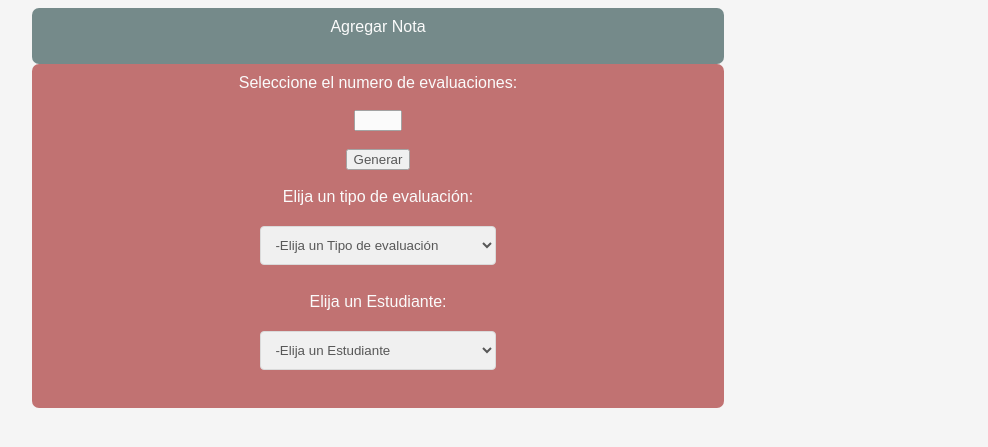
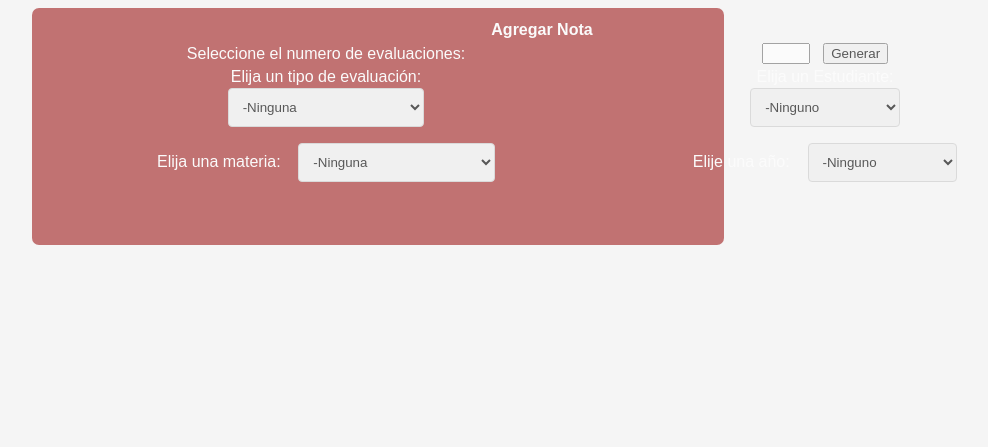
Before and after one commit to hopechan/RankingOportunidades, a PHP site: page /vista/agregarNota.php in a window 1360 px wide. Shown: the top 447 px of the page, without its empty margins (312-1300 px from the left). Run offline with PHP 8.4, Linux system fonts and the light colour scheme; data comes from the database, SQL or seed files in the repository; tables that the repository leaves empty hold one stand-in row (values such as "Sample post").

Commit message:
archivo recuperado :'v

```diff
--- a/vista/agregarNota.php
+++ b/vista/agregarNota.php
@@ -8,18 +8,28 @@
     <link rel="stylesheet" href="./css/style.css">
 </head>
 <body>
-    <header>
-        Agregar Nota <br><br>
-    </header>
     <article>
-        <form method="post">
-
-            Seleccione el numero de evaluaciones: <br><br>
-            <input type="number" name="Evaluaciones" min="1" max="5"> <br><br>
-            <input type="submit" value="Generar" name="gen"><br><br>
-            Elija un tipo de evaluación:  <br><br>
-            <select name="cmbTipo">
-                <option value="A">-Elija un Tipo de evaluación</option>
+        <table width="1000px">
+            <tr>
+                <th colspan="4">
+                    Agregar Nota
+                </th>
+            </tr>
+            <tr>
+                <td colspan="2">
+                <form method="post" class="estilo">
+                    Seleccione el numero de evaluaciones:
+                </td>
+                <td>
+                    <input type="number" name="Evaluaciones" min="1" max="4"> &nbsp;
+                    <input type="submit" value="Generar" name="gen">
+                </td>
+            </tr>
+            <tr>
+                <td colspan="2">
+                    Elija un tipo de evaluación:  <br>
+                    <select name="cmbTipo" class="estilo">
+                        <option value="A">-Ninguna</option>
                         <?php
                             require_once("../controlador/controladorTipo.php");
                             $ct = new ControladorTipo();
@@ -28,10 +38,12 @@
                             echo "<option value='".$tipos[$e]->getIdTipo()."'>".$tipos[$e]->getTipo()."</option><br><br>";
                             }
                         ?>
-            </select><br><br>
-            Elija un Estudiante: <br><br>
-            <select name="cmbEstudiante">
-                    <option value="E">-Elija un Estudiante</option>
+                    </select>
+                </td>
+                <td colspan="2">
+                    Elija un Estudiante:<br>
+                        <select name="cmbEstudiante" class="estilo">
+                                <option value="E">-Ninguno</option>
                                 <?php
                                     require_once("../controlador/controladorEstudiante.php");
                                     $ce = new ControladorEst();
@@ -40,20 +52,51 @@
                                         echo "<option value='".$estudiantes[$i]->getIdEstudiante()."'>".$estudiantes[$i]->getNombre()." ".$estudiantes[$i]->getApellidos()."</option><br>";
                                     }
                                 ?>
-            </select><br><br>
-
+                        </select>
+                </td>
+            </tr>
+            <tr>
+                <td colspan="2">
+                    Elija una materia: &nbsp;&nbsp;
+                    <select name="cmbMateria">
+                        <option value="M">-Ninguna</option>
+                        <?php
+                            require_once("../controlador/controladorMate.php");
+                            $cm = new controladorMate();
+                            $materia = $cm->ObtenerMateria();
+                            for ($mat=0; $mat < sizeof($materia) ; $mat++) {
+                               echo "<option value='" . $materia[$mat]->getIdMateria() . "'>" . $materia[$mat]->getMateria() . "</option>";
+                            }
+                        ?>
+                    </select>
+                </td>
+                <td colspan="2">
+                    Elije una año: &nbsp;&nbsp;
+                    <select name="cmbAnio">
+                        <option value="N">-Ninguno</option>
+                        <option value="1">Year 1</option>
+                        <option value="2">Year 2</option>
+                        <option value="3">Year 3</option>
+                    </select>
+                </td>
+            </tr>
+            <tr>
+                <td colspan="4">
                     <?php
                         if (isset($_POST['gen'])) {
                             $evaluaciones = $_POST['Evaluaciones'];
                         for ($a=0; $a < $evaluaciones; $a++) {
-                    echo "Nota " . ($a+1) . "<br><br>";
-                    echo "<input type='number' name='notas[]' min='1' max='10'><br><br>";
+                            echo "Nota " . ($a+1) . "&nbsp;&nbsp;";
+                            echo "<input type='number' name='notas[]' min='1' max='10'>&nbsp;&nbsp;";
                         }
                         echo "<input type='submit' value='Ok' name='save'><br><br>";
                         echo " <input type='hidden' name='valores' value='" . $evaluaciones . "'>";
                         }
                     ?>
+                </td>
+            </tr>
             </form>
+        </table><br><br>
         <?php
             if (isset($_POST['save'])) {
                  $evaluaciones = $_POST['valores'];
@@ -72,14 +115,44 @@
                 $estudiantes = $ce->buscarxId($id);
                 echo "<td>" . $estudiantes[0]->getNombre() . "&nbsp;" . $estudiantes[0]->getApellidos() . "</td>";
                 $nombre = $ct->ObtenerTipoxid($idtipo);
-                    echo "<td>".$nombre[0]->getTipo()."</td>";
+                echo "<td>" . $nombre[0]->getTipo() . "</td>";
                  for ($u=0; $u < sizeof($notas); $u++) {
                             echo "<td>";
                             echo $notas[$u];
                             echo "</td>";
                 }
+                echo "</tr></table><br><br>";
+                echo "¿Son los datos correctos?<br>";
+                echo '<form method="post"><br>
+                    <input type="submit" value="Si" name="si">&nbsp;
+                    <input type="submit" value="No" name="no"><br>
+                    </form>';
+            }
+            if (isset($_POST['si'])) {
+                // $valores = $_POST['notas'];
+                // $valores = $_POST['nf'];
+                include_once("../controlador/controladorNota.php");
+                $cn = new ControladorNota();
+
+                for ($n=0; $n < sizeof($notas); $n++) {
+                    $nota = new Nota();
+                    $nota->setIdNota(null);
+                    $nota->setIdEstudiante($estudiantes[0]->getIdEstudiante());
+                    $nota->setIdMateria($materia[0]->getIdMateria());
+                    $nota->setIdTipo($tipos[0]->getIdTipo());
+                    $nota->setNota($notas[$n]);
+                    $nota->setPeriodo("Periodo" . $n+1);
+                    $nota->setAnio($_POST['cmbAnio']);
+                    $nota->setPorcentaje(0.25);
+                    $cn ->agregarNota($nota);
+                }
+                // echo "<script type='text/javascript' languaje='javascript'>
+                //     alert('Registro agregado con exito!');
+                //     window.location='agregarNota.php';
+                //     </script>";
             }
         ?>
+
     </article>
 </body>
 </html>
```
Lines whose indentation alone changed are shown as unchanged.
